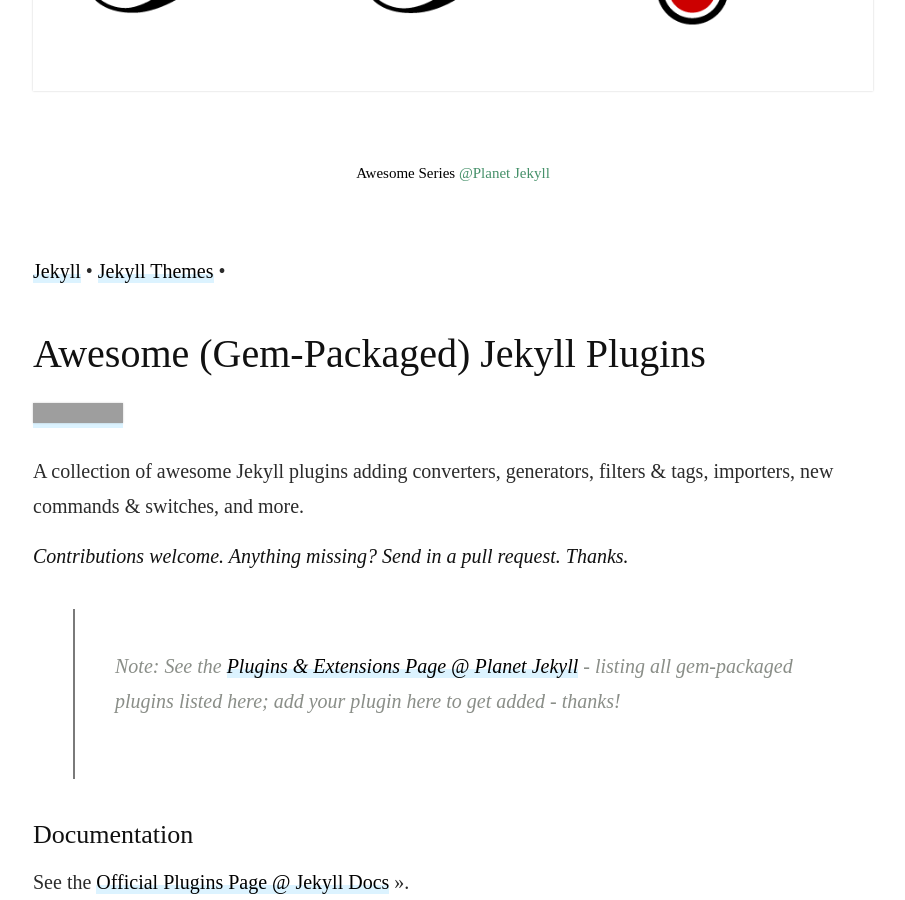
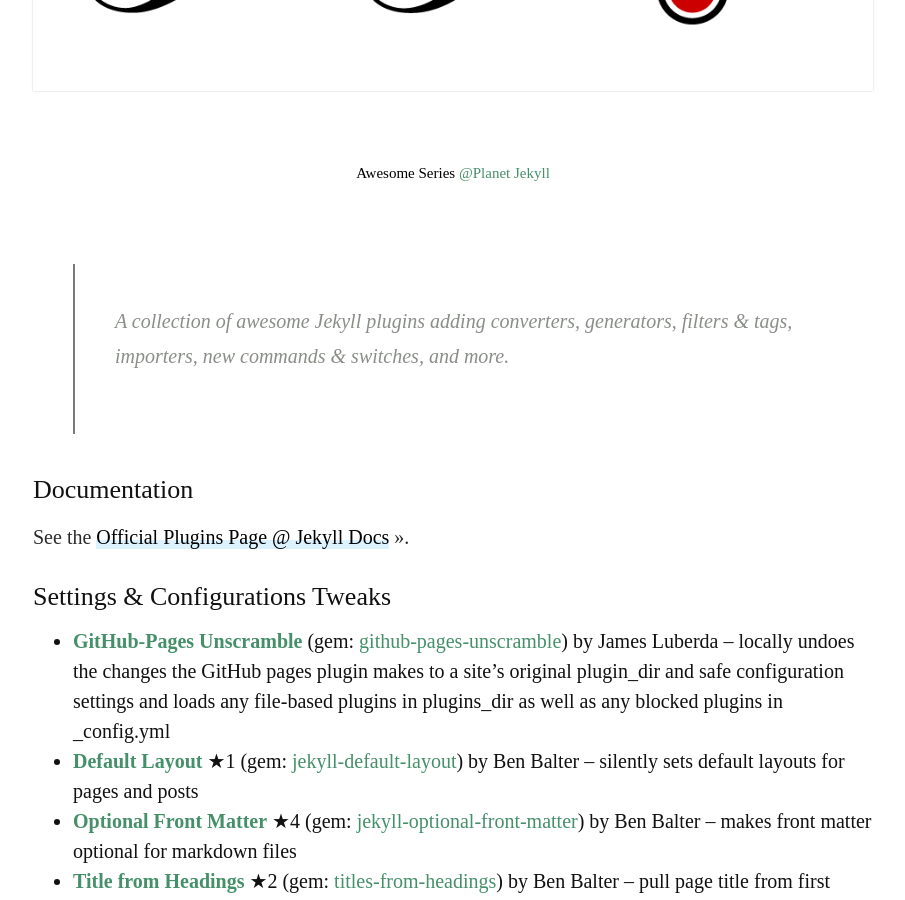
Before and after one commit to andryjohn/RJ-s-blog, a Jekyll site: the page built from _posts/2019-06-06-awesome-jekyll-plugins.md, in a window 1280 px wide and 900 px high, scrolled down 677 px. Shown: the whole window, without its empty margins (187-1092 px from the left). Built offline with Jekyll 4.4.1, drawn with Linux system fonts in a browser that asks for light colours; nearby versions of some CDN libraries; some web fonts are replaced; comment, search, counter and statistics services are not loaded; some of the changed text lies outside the part shown; grey boxes are pictures that could not be loaded.

Commit message:
jekyll plugins

```diff
--- a/_posts/2019-06-06-awesome-jekyll-plugins.md
+++ b/_posts/2019-06-06-awesome-jekyll-plugins.md
@@ -8,23 +8,8 @@
 
 ![jekyll](/images/jekyll2.png)
 <footer>Awesome Series <a href="https://github.com/planetjekyll">@Planet Jekyll</a></footer>
-
-[Jekyll](https://github.com/planetjekyll/awesome-jekyll) •
-[Jekyll Themes](https://github.com/planetjekyll/awesome-jekyll-themes) •
-
-
-
-# Awesome (Gem-Packaged) Jekyll Plugins
-[![Awesome](https://awesome.re/badge-flat.svg)](https://awesome.re)
-
-A collection of awesome Jekyll plugins adding converters, generators, filters & tags,
+>A collection of awesome Jekyll plugins adding converters, generators, filters & tags,
 importers, new commands & switches, and more.
-
-#### _Contributions welcome. Anything missing? Send in a pull request. Thanks._
-
-> Note: See the [Plugins & Extensions Page @ Planet Jekyll](http://planetjekyll.github.io/plugins) - listing all gem-packaged plugins
-> listed here; add your plugin here to get added - thanks!
-
 
 ## Documentation
 
```
